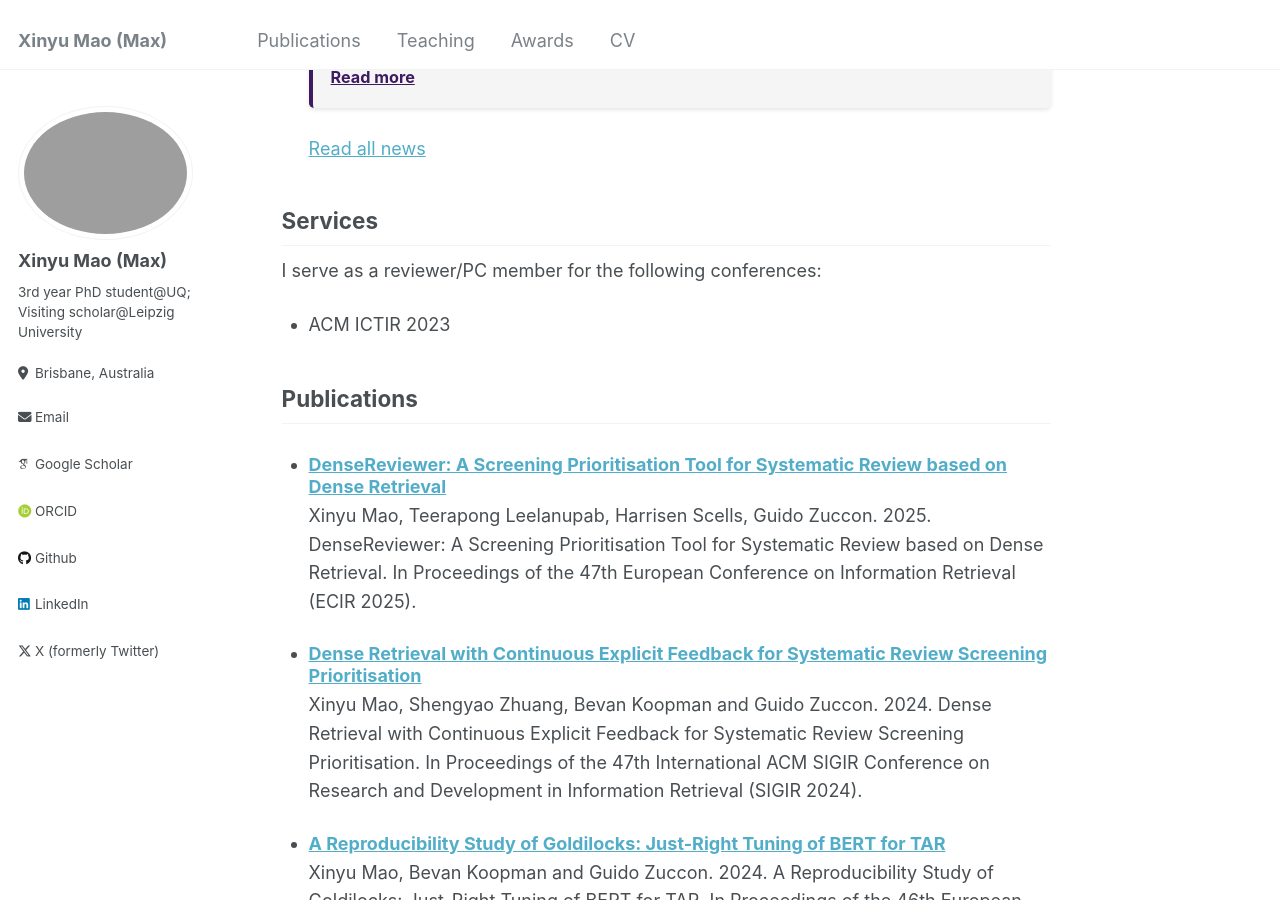
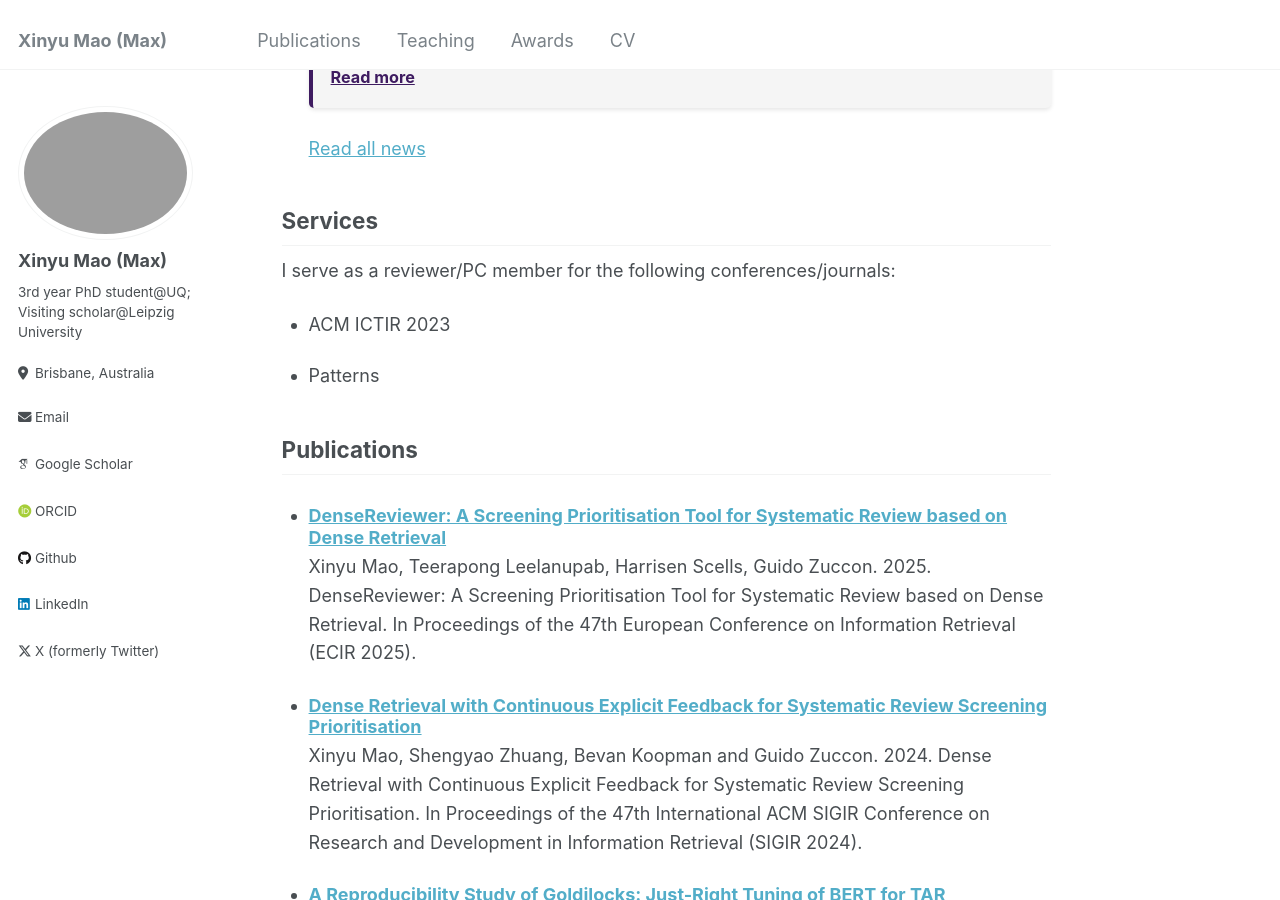
Before and after one commit to Shinyu-Mao/Shinyu-Mao.github.io, a Jekyll site: the page built from _pages/about.md, in a window 1280 px wide and 900 px high, scrolled down 1153 px. Built offline with Jekyll 4.4.1, drawn with Linux system fonts in a browser that asks for light colours; some web fonts are replaced.

Commit message:
update info
reviewer experience

```diff
--- a/_pages/about.md
+++ b/_pages/about.md
@@ -23,9 +23,10 @@ I tutor at UQ for **DATA7001: Introduction to Data Science** (2023) and **INFS74
 
 ## Services
 
-I serve as a reviewer/PC member for the following conferences:
+I serve as a reviewer/PC member for the following conferences/journals:
 
 - ACM ICTIR 2023
+- Patterns
 
 
 ## Publications
```
